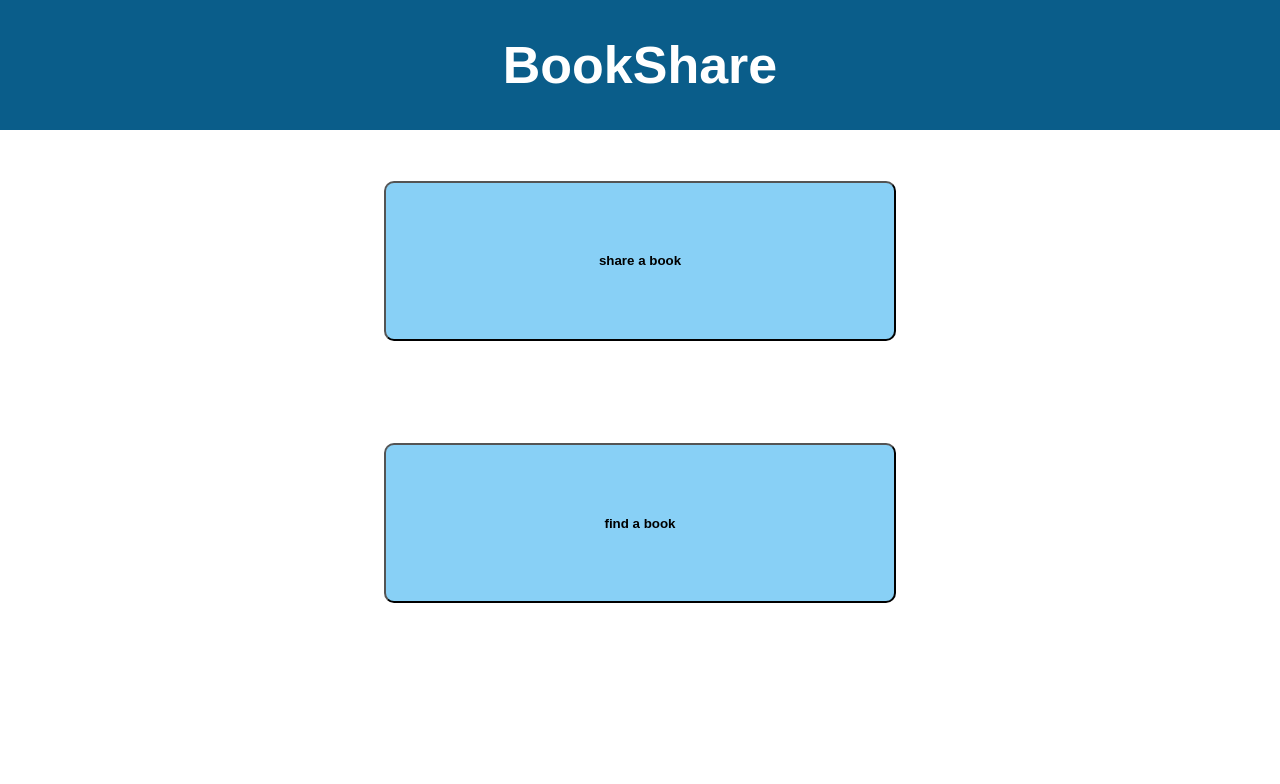
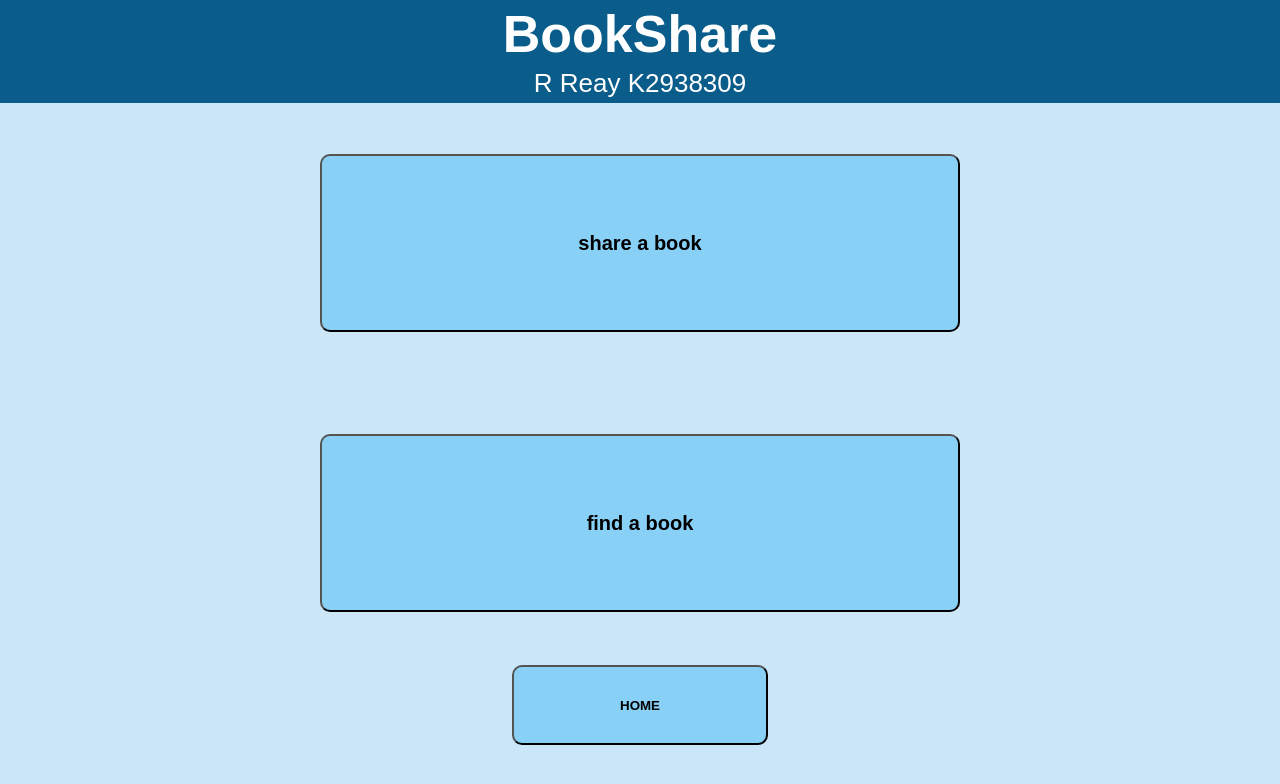
Before and after one commit to becksreay/BookShare-frontend, a React (Create React App) app: page / in a window 1280 px wide. Shown: the top 784 px of the page. Built offline with nearby package versions, Linux system fonts and the light colour scheme.

Commit message:
Working Share, Find and Home buttons
Home button renders Homebuttons, Share starts share a book path, Find starts find a book path

```diff
--- a/src/App.css
+++ b/src/App.css
@@ -1,8 +1,13 @@
 /* Rebekah Reay - Student ID: K2938309 */
+
+body {
+  background-color: #cbe6f7;
+}
 
 .App {
   text-align: center;
   font-family: Arial, Helvetica, sans-serif;
+
 }
 
 .App-header {
@@ -22,3 +27,8 @@
   display: flex;
   flex-direction: column;
 }
+
+#home-button {
+  height: 10vh;
+  width: 20vw;
+}
--- a/src/App.js
+++ b/src/App.js
@@ -3,20 +3,72 @@
 import "./App.css";
 import React from "react";
 import Button from "./components/button/button-component.js";
+import { useState } from "react";
+
+function Homebuttons({ onClick }) {
+  return (
+    <div className="button-div">
+      <Button name="share a book" id="share-button" onClick={onClick}></Button>
+      <Button name="find a book" id="find-button" onClick={onClick}></Button>
+    </div>
+  );
+}
+
+function BookShare() {
+  return (
+    <div>
+      <p>sharing a book</p>
+    </div>
+  );
+}
+
+function FindBook() {
+  return (
+    <div>
+      <p>finding a book</p>
+    </div>
+  );
+}
 
 function App() {
-  function handleClick(event) {
-    console.log("button clicked!", event.target.value);
-  }
+  const [path, setPath] = useState("");
+
+  let component =
+    path === "share" ? (
+      <BookShare />
+    ) : path === "find" ? (
+      <FindBook />
+    ) : (
+      <Homebuttons path={path} onClick={(e) => handleClick(e)} />
+    );
+
+  const handleClick = (e) => {
+    if (e.target.id === "share-button") {
+      setPath("share");
+    } else if (e.target.id === "find-button") {
+      setPath("find");
+    } else {
+      setPath("home");
+    }
+
+    return path;
+  };
 
   return (
     <div className="App">
       <header className="App-header">
-        <h1>BookShare</h1>
+        <h1 style={{ margin: "2px", marginTop: "4px" }}>BookShare</h1>
+        <p style={{ margin: "2px", marginBottom: "4px" }}>R Reay K2938309</p>
       </header>
-      <div className="button-div">
-        <Button onClick={handleClick} name={"share a book"}></Button>
-        <Button onClick={handleClick} name={"find a book"}></Button>
+      <div>{component}</div>
+      <div>
+        <button
+          id="home-button"
+          style={{ margin: "2px", marginBottom: "4px" }}
+          onClick={(e) => handleClick(e)}
+        >
+          HOME
+        </button>
       </div>
     </div>
   );
@@ -28,5 +80,11 @@ export default App;
 // import "@ionic/react/css/core.css";
 // import { setupIonicReact } from "@ionic/react";
 // import { IonButton } from "@ionic/react";
+
+/* Basic CSS for apps built with Ionic */
+// import "@ionic/react/css/normalize.css";
+// import "@ionic/react/css/structure.css";
+// import "@ionic/react/css/typography.css";
+
+// setupIonicReact();
 // import Footer from "./components/footer/footer-component.js";
-// setupIonicReact();
--- a/src/components/button/button-component.css
+++ b/src/components/button/button-component.css
@@ -1,11 +1,11 @@
 /* Rebekah Reay - Student ID: K2938309 */
 
 button {
-    height: 20vh;
-  width: 40vw;
-  margin: 4%;
-  border-radius: 10px;
-  color: black;
-  font-weight: bold;
-  background-color: #88d0f6;
+    height: 25vh;
+    width: 50vw;
+    margin: 4%;
+    border-radius: 10px;
+    color: black;
+    font-weight: bold;
+    background-color: #88d0f6;
 }
--- a/src/components/button/button-component.js
+++ b/src/components/button/button-component.js
@@ -2,8 +2,20 @@
 
 import React from "react";
 import "./button-component.css";
+// import { useState } from "react";
 
-export default function Button({ onClick, name }) {
-  return <button onClick={onClick}>{name}</button>;
+export default function Button({ name, onClick, id }) {
+  // function handleClick(event) {
+  //   console.log(value + " button clicked!");
+  //   {
+  //     value === "share" ? setShare(true) : console.log("nothing");
+  //   }
+  // }
+
+  return (
+    <button id={id} style={{ fontSize: "20px" }} onClick={onClick}>
+      {name}
+    </button>
+  );
 }
 // export default Button;
```
